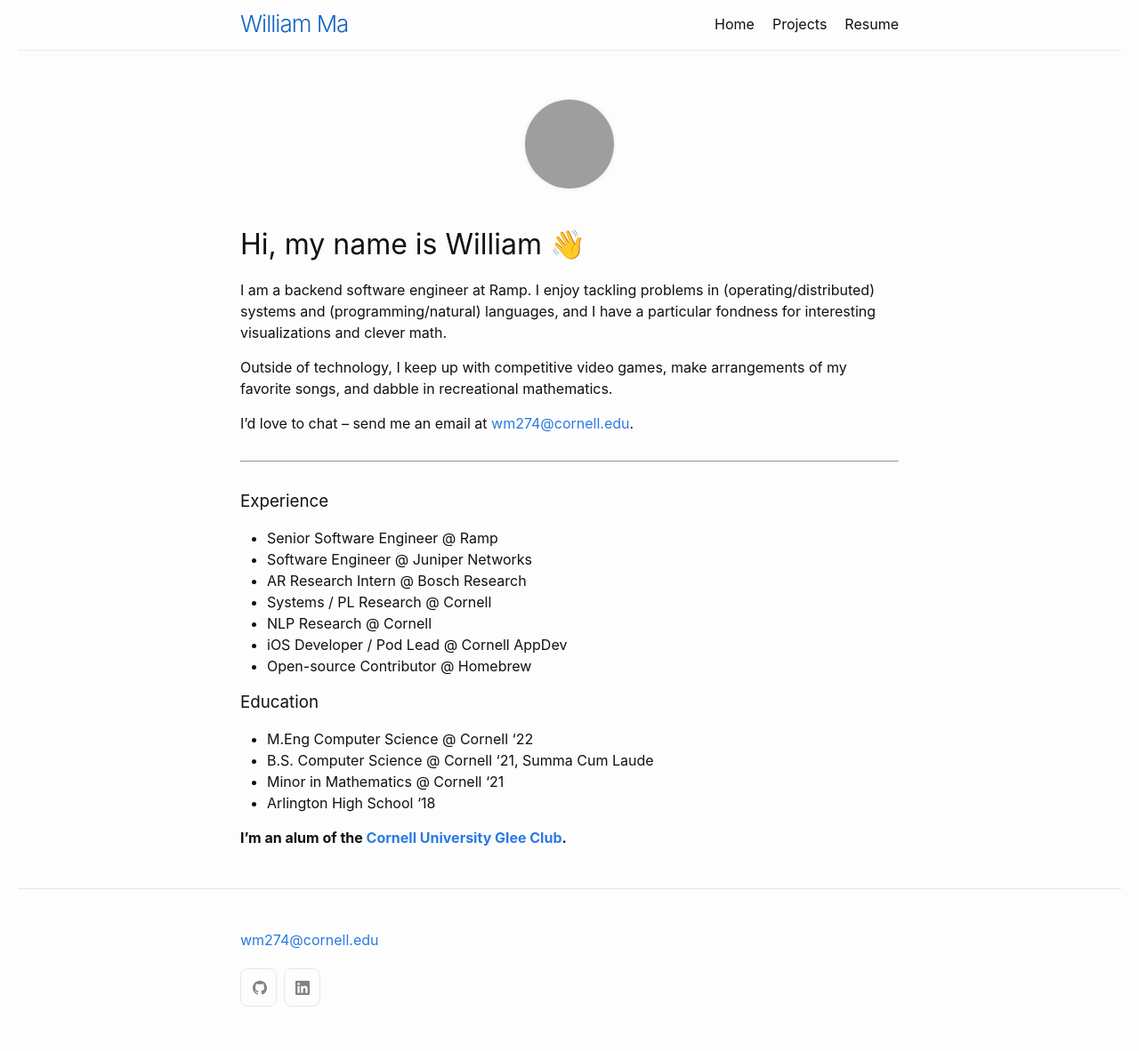
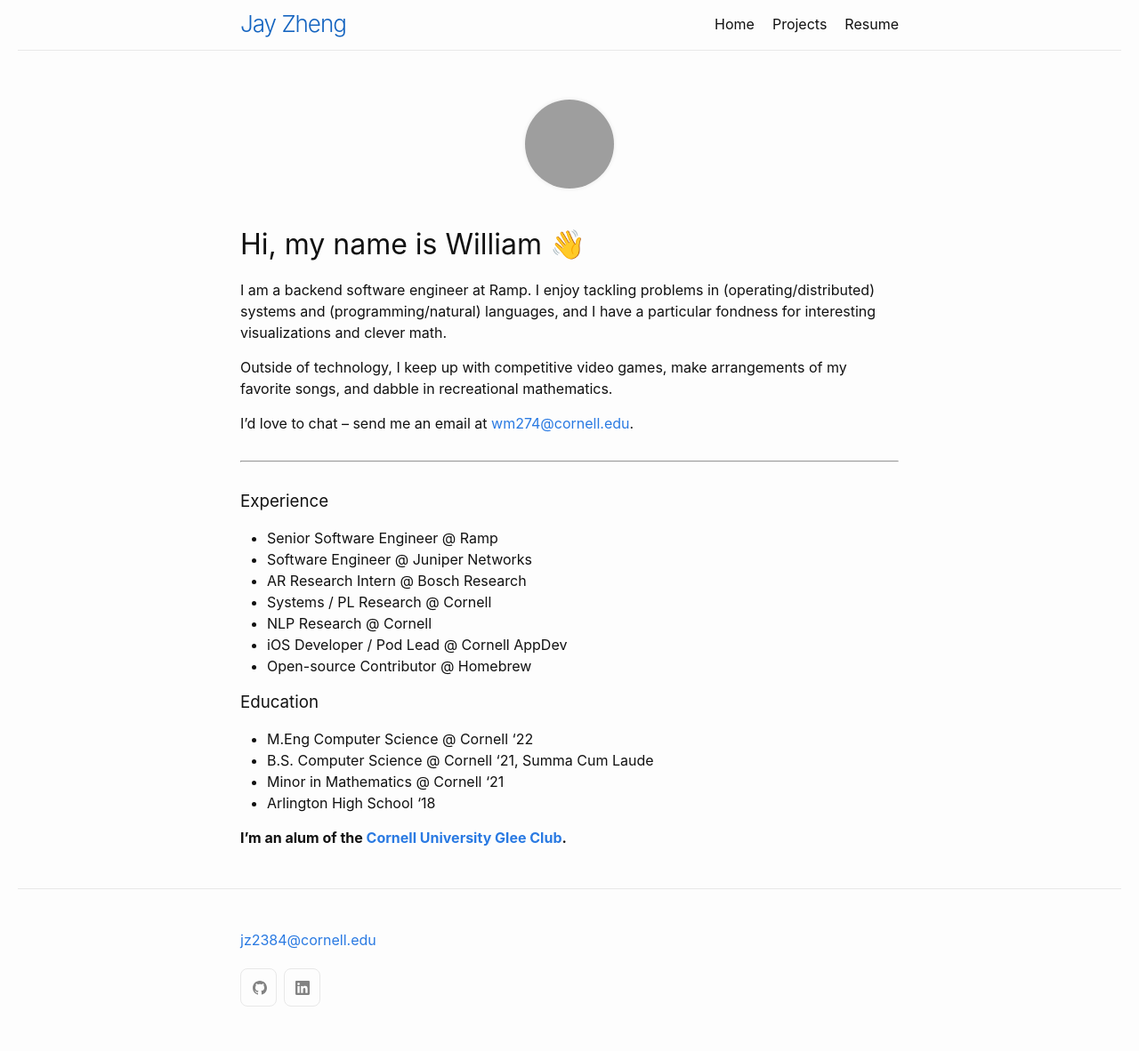
Before and after one commit to Juribu/juribu.github.io, a Jekyll site: the page built from index.md, in a window 1280 px wide. Shown: the whole page at 89% size. Built offline with Jekyll 4.4.1, drawn with Linux system fonts in a browser that asks for light colours; grey boxes are pictures that could not be loaded.

Commit message:
changed name

```diff
--- a/_config.yml
+++ b/_config.yml
@@ -1,8 +1,8 @@
 url: "" # the base hostname & protocol for your site, e.g. http://example.com
 baseurl: "" # the subpath of your site, e.g. /blog
-title: "William Ma" # the name of your site, e.g. ACME Corp.
+title: "Jay Zheng" # the name of your site, e.g. ACME Corp.
 author:
-    email: "wm274@cornell.edu"
+    email: "jz2384@cornell.edu"
 social:
-    github: "whoiswillma"
+    github: "Juribu"
     linkedin: "william-ma-156ba4137"
```
